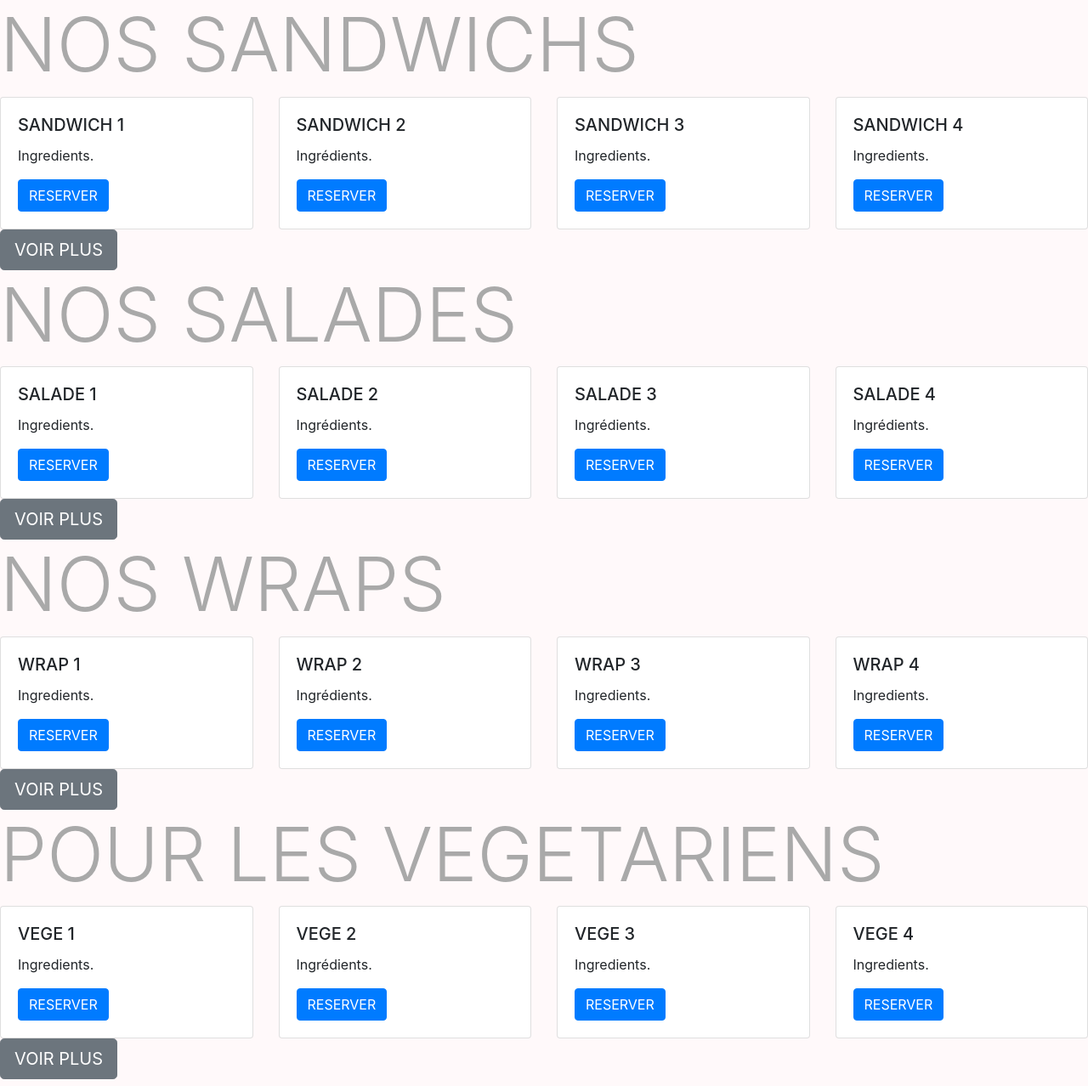
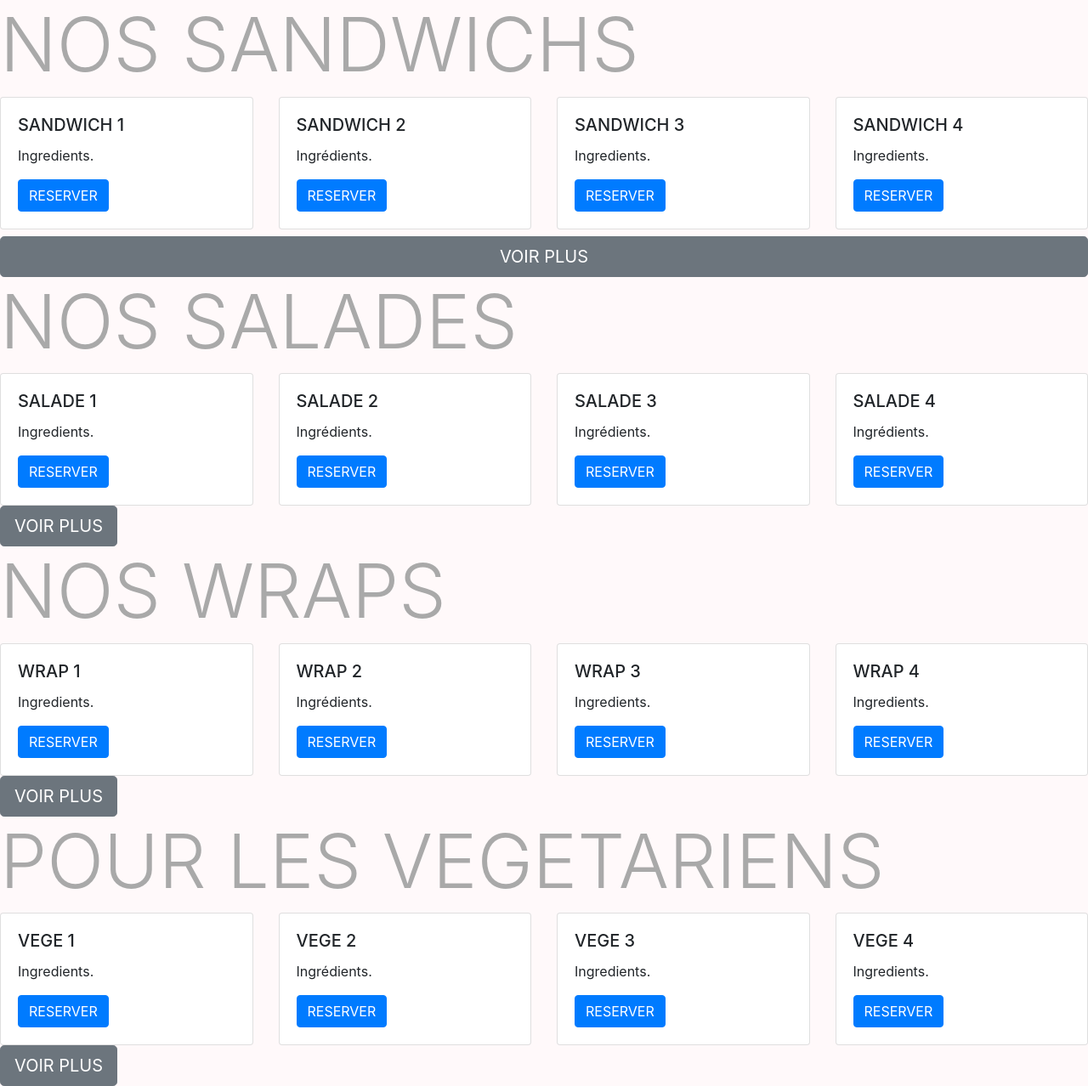
Before and after one commit to apogrll/ProjetWebFinal, a Flask app: page /accueil in a window 1280 px wide. Shown: the part 56-1334 px from the top of the page at 85% size. Run offline with Flask 2, Linux system fonts and the light colour scheme; some libraries are stand-ins or nearby versions.

Commit message:
Update Accueil.html.jinja2
chgmt bouton voir plus

```diff
--- a/templates/Accueil.html.jinja2
+++ b/templates/Accueil.html.jinja2
@@ -53,7 +53,8 @@
             </div>
         </div>
     </div>
-    <a class="btn btn-secondary btn-lg" href="{{ url_for("sandwichs") }}" role="button"> VOIR PLUS </a>
+    <h1> </h1>
+    <button type="button" class="btn btn-secondary btn-lg btn-block" href="{{ url_for("sandwichs") }}">VOIR PLUS</button>
 
 
     <h1 class=" display-2" style="color: darkgrey" style="font-weight: bold"> NOS SALADES</h1>
```
